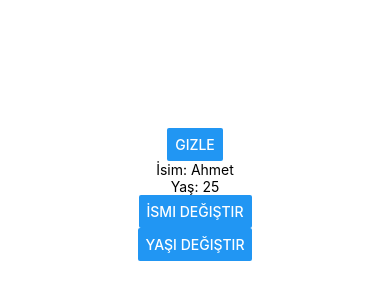
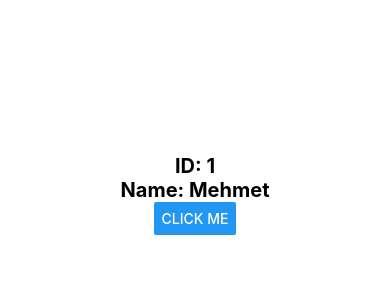
Before and after one commit to akdoganalibugra/rn-tutorial101, a React Native app in the folder HelloReactNativeApp/: screen / in a window 390 px wide. Shown: the part 228-528 px from the top of the page. Built offline with nearby package versions, Linux system fonts and the light colour scheme.

Commit message:
objectState

```diff
--- a/HelloReactNativeApp/App.js
+++ b/HelloReactNativeApp/App.js
@@ -3,23 +3,18 @@ import React, { useState } from "react";
 import { StyleSheet, Text, SafeAreaView, Button } from "react-native";
 
 const App = () => {
-  const [name, setName] = useState("Ahmet");
-  const [age, setAge] = useState(25);
-  const [isVisible, setIsVisible] = useState(true);
+  const [user, setUser] = useState({ id: 1, name: "Mehmet" });
+
+  const handlePress = () => {
+    setUser((prevState) => ({ ...prevState, name: "Ali" }));
+  };
+
   return (
     <SafeAreaView style={styles.container}>
-      <Button
-        title={isVisible ? "Gizle" : "Göster"}
-        onPress={() => setIsVisible(!isVisible)}
-      />
-      {isVisible && (
-        <>
-          <Text>İsim: {name}</Text>
-          <Text>Yaş: {age}</Text>
-          <Button title="İsmi Değiştir" onPress={() => setName("Ali")} />
-          <Button title="Yaşı Değiştir" onPress={() => setAge("23")} />
-        </>
-      )}
+      <Text style={styles.text}>ID: {user.id}</Text>
+      <Text style={styles.text}>Name: {user.name}</Text>
+
+      <Button title="Click Me" onPress={handlePress} />
     </SafeAreaView>
   );
 };
@@ -30,6 +25,10 @@ const styles = StyleSheet.create({
     justifyContent: "center",
     alignItems: "center",
   },
+  text: {
+    fontSize: 20,
+    fontWeight: "bold",
+  },
 });
 
 export default App;
```
